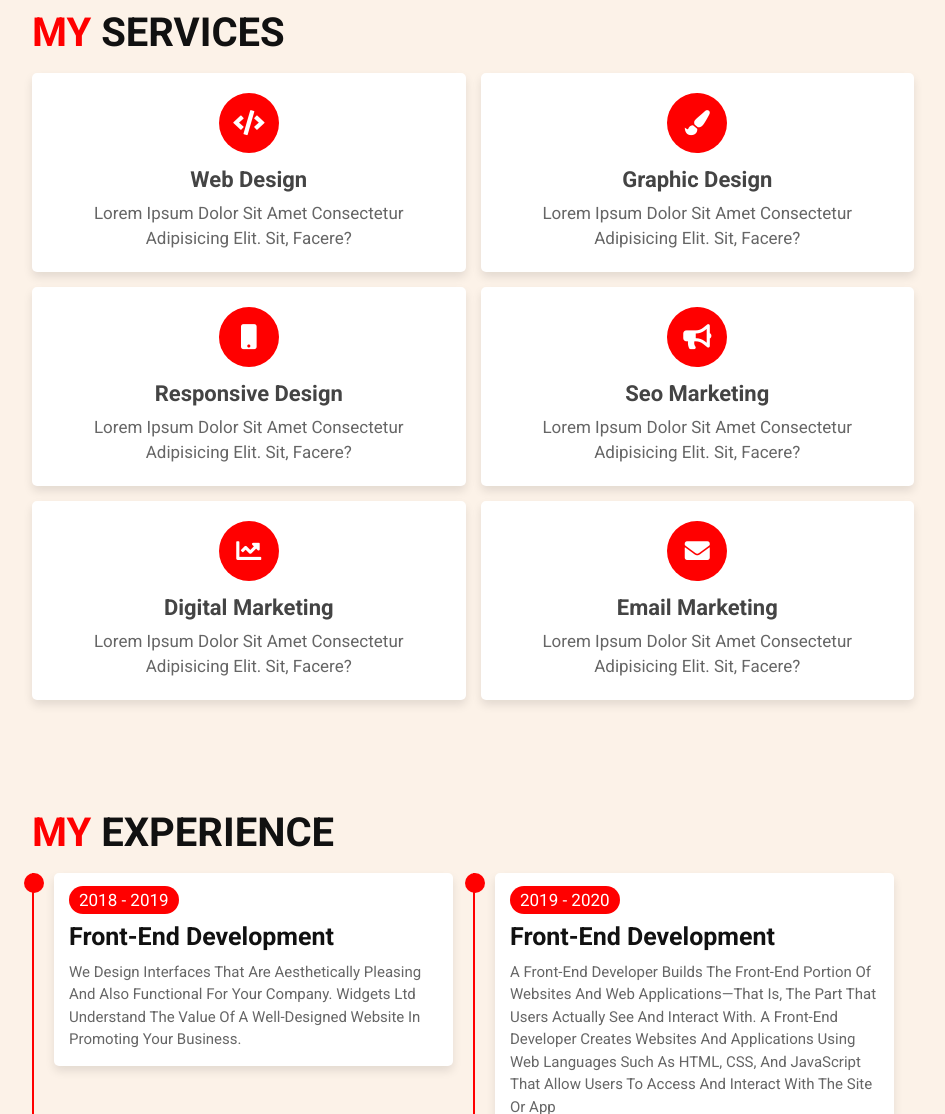
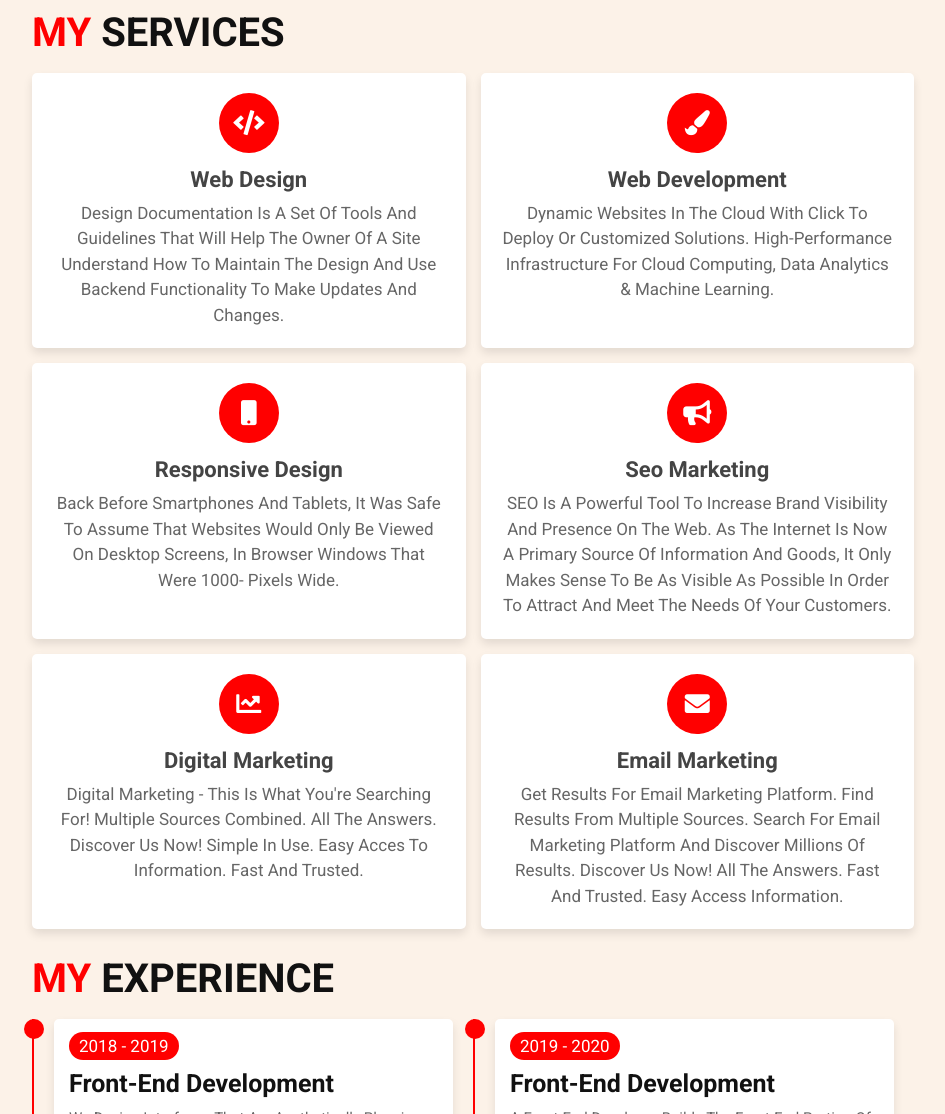
Before and after one commit to mnomanmnasir/personal_portfolio, a plain HTML site: page index.html in a window 1280 px wide. Shown: the part 1686-2800 px from the top of the page, without its empty margins (317-1262 px from the left). Drawn offline with Linux system fonts and the light colour scheme.

Commit message:
Add files via upload

```diff
--- a/index.html
+++ b/index.html
@@ -40,10 +40,11 @@
         </nav>
 
         <div class="follow">
-            <a href="https://www.facebook.com/profile.php?id=100008743240284&mibextid=ZbWKwL"
-                class="fab fa-facebook-f" target="_blank"></a>
+            <a href="https://www.facebook.com/profile.php?id=100008743240284&mibextid=ZbWKwL" class="fab fa-facebook-f"
+                target="_blank"></a>
             <a href="http://www.twitter.com" target="_blank" class="fab fa-twitter"></a>
-            <a href="https://instagram.com/nomannasir15?igshid=YmMyMTA2M2Y=" target="_blank" class="fab fa-instagram"></a>
+            <a href="https://instagram.com/nomannasir15?igshid=YmMyMTA2M2Y=" target="_blank"
+                class="fab fa-instagram"></a>
             <a href="https://www.linkedin.com/in/noman-nasir-bb7888223" class="fab fa-linkedin" target="_blank"></a>
         </div>
 
@@ -66,7 +67,7 @@
         </div>
 
         <div class="image">
-            <img src="images/img1.jpeg" alt="">
+            <img src="images/about-img.jpg" alt="">
         </div>
 
     </section>
@@ -82,7 +83,7 @@
         <div class="row-1">
 
             <div class="image">
-                <img src="images/img1.jpeg" alt="">
+                <img src="images/home-img.jpeg" alt="">
             </div>
 
             <div class="content">
@@ -104,7 +105,7 @@
                         <p> <span> country : </span> Pakistan </p>
                     </div>
                 </div>
-                <a href="Muhmmad Noman Resume.pdf" target="_blank" class="btn">download CV</a>
+                <a href="Resume/Muhmmad Noman Resume.pdf" target="_blank" class="btn">download CV</a>
                 <!-- <a href="#" class="btn">hire me</a> -->
             </div>
 
@@ -172,37 +173,45 @@
             <div class="box">
                 <i class="fas fa-code"></i>
                 <h3>web design</h3>
-                <p>Lorem ipsum dolor sit amet consectetur adipisicing elit. Sit, facere?</p>
+                <p>Design documentation is a set of tools and guidelines that will help the owner of a site understand
+                    how to maintain the design and use backend functionality to make updates and changes.</p>
             </div>
 
             <div class="box">
                 <i class="fas fa-paint-brush"></i>
-                <h3>graphic design</h3>
-                <p>Lorem ipsum dolor sit amet consectetur adipisicing elit. Sit, facere?</p>
+                <h3>web development</h3>
+                <p>dynamic websites in the cloud with Click to Deploy or customized solutions. High-performance
+                    infrastructure for cloud computing, data analytics & machine learning.</p>
             </div>
 
             <div class="box">
                 <i class="fas fa-mobile"></i>
                 <h3>responsive design</h3>
-                <p>Lorem ipsum dolor sit amet consectetur adipisicing elit. Sit, facere?</p>
+                <p>Back before smartphones and tablets, it was safe to assume that websites would only be viewed on
+                    desktop screens, in browser windows that were 1000- pixels wide. </p>
             </div>
 
             <div class="box">
                 <i class="fas fa-bullhorn"></i>
                 <h3>seo marketing</h3>
-                <p>Lorem ipsum dolor sit amet consectetur adipisicing elit. Sit, facere?</p>
+                <p>SEO is a powerful tool to increase brand visibility and presence on the web. As the Internet is now a
+                    primary source of information and goods, it only makes sense to be as visible as possible in order
+                    to attract and meet the needs of your customers. </p>
             </div>
 
             <div class="box">
                 <i class="fas fa-chart-line"></i>
                 <h3>digital marketing</h3>
-                <p>Lorem ipsum dolor sit amet consectetur adipisicing elit. Sit, facere?</p>
+                <p>Digital Marketing - This Is What You're Searching For! Multiple Sources Combined. All
+                    the Answers. Discover us Now! Simple in Use. Easy Acces to Information. Fast and Trusted.</p>
             </div>
 
             <div class="box">
                 <i class="fas fa-envelope"></i>
                 <h3>email marketing</h3>
-                <p>Lorem ipsum dolor sit amet consectetur adipisicing elit. Sit, facere?</p>
+                <p>Get Results for Email Marketing Platform. Find Results from Multiple Sources. Search for Email
+                    Marketing Platform and Discover Millions of Results. Discover Us Now! All the Answers. Fast and
+                    Trusted. Easy Access Information. </p>
             </div>
 
         </div>
@@ -397,6 +406,9 @@
     <!-- contact section ends -->
 
 
+    <!-- footer section  -->
+    <footer class="footer"> created by <span> noman nasir </span> | all rights reserved! </footer>
+
 
 
 
```
Also changed, not shown: images/about-img.jpg, images/home-img.jpeg (added), 1 other file.
